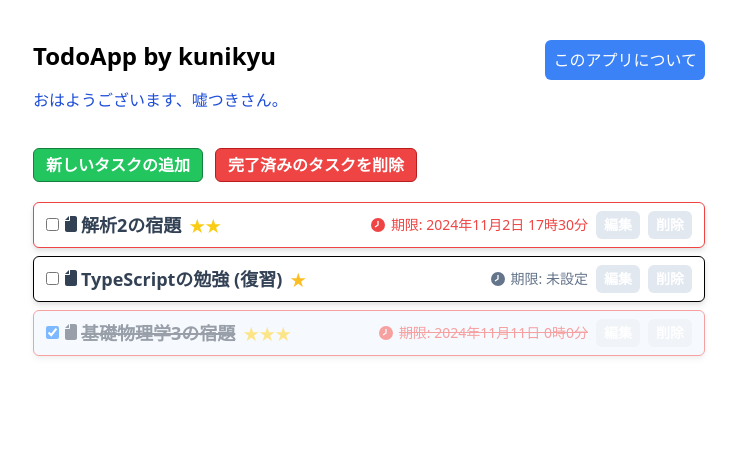
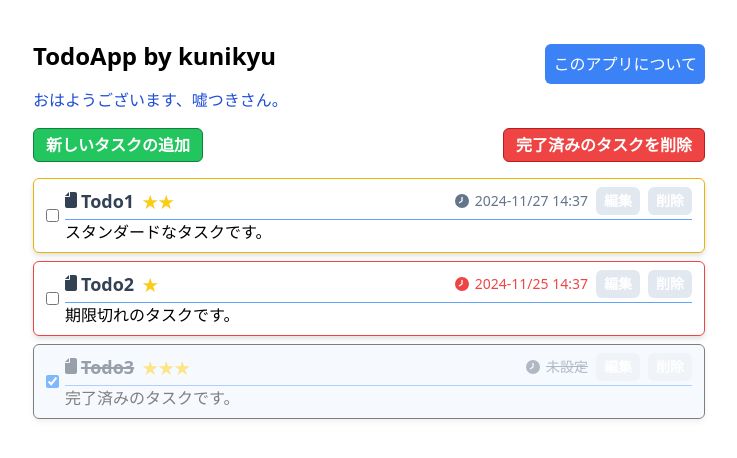
Before and after one commit to kunikyu/react-todo-app, a React (Vite) app: page / in a window 1280 px wide. Shown: the top 458 px of the page, without its empty margins (271-1008 px from the left). Built offline with nearby package versions, Linux system fonts and the light colour scheme.

Commit message:
スタイルの変更

```diff
--- a/src/App.tsx
+++ b/src/App.tsx
@@ -114,8 +114,11 @@ const App = () => {
 
   return (
     <div className="mx-auto mt-10 max-w-2xl">
-      <div className="flex">
-        <h1 className="mb-4 text-2xl font-bold">TodoApp by kunikyu</h1>
+      <div className="flex items-center">
+        <h1 className="mb-4 text-2xl font-bold">
+          TodoApp <br className="my-sm:hidden" />
+          by kunikyu
+        </h1>
         <Howto />
       </div>
       <div>
@@ -142,20 +145,26 @@ const App = () => {
         addNewTodo={addNewTodo}
         setNewTodoPopupVisible={setNewTodoPopupState}
       />
+      <div className="mb-4 flex justify-between">
         <button
           type="button"
           onClick={() => setNewTodoPopupState(true)}
-        className="my-5 mr-3 rounded-md border border-green-700 bg-green-500 px-3 py-1 font-bold text-white hover:bg-green-600"
+          className="rounded-md border border-green-700 bg-green-500 px-3 py-1 font-bold text-white hover:bg-green-600 ss:min-w-40"
         >
-        新しいタスクの追加
+          新しいタスクの
+          <br className="sm:hidden" />
+          追加
         </button>
         <button
           type="button"
           onClick={removeCompletedTodos}
-        className="my-5 rounded-md border border-red-700 bg-red-500 px-3 py-1 font-bold text-white hover:bg-red-600"
+          className="rounded-md border border-red-700 bg-red-500 px-3 py-1 font-bold text-white hover:bg-red-600 ss:min-w-40"
         >
-        完了済みのタスクを削除
+          完了済みの
+          <br className="sm:hidden" />
+          タスクを削除
         </button>
+      </div>
       <TodoList
         todos={todos}
         updateIsDone={updateIsDone}
--- a/src/EditPop.tsx
+++ b/src/EditPop.tsx
@@ -18,11 +18,11 @@ const EditPop = (props: Props) => {
   const updateTodoName = (id: string, value: string) => {
     const updatedTodos = todos.map((todo) => {
       if (todo.id === id) {
-        if (!todo.lie) {
-          return { ...todo, name: value }; // スプレッド構文
-        } else {
-          return todo;
-        }
+        // if (!todo.lie) {
+        return { ...todo, name: value }; // スプレッド構文
+        // } else {
+        //   return todo;
+        // }
       } else {
         return todo;
       }
@@ -33,11 +33,11 @@ const EditPop = (props: Props) => {
   const updateTodopriority = (id: string, value: number) => {
     const updatedTodos = todos.map((todo) => {
       if (todo.id === id) {
-        if (!todo.lie) {
-          return { ...todo, priority: value }; // スプレッド構文
-        } else {
-          return todo;
-        }
+        // if (!todo.lie) {
+        return { ...todo, priority: value }; // スプレッド構文
+        // } else {
+        //   return todo;
+        // }
       } else {
         return todo;
       }
@@ -48,11 +48,11 @@ const EditPop = (props: Props) => {
   const updateTododeadline = (id: string, value: Date) => {
     const updatedTodos = todos.map((todo) => {
       if (todo.id === id) {
-        if (!todo.lie) {
-          return { ...todo, deadline: value }; // スプレッド構文
-        } else {
-          return todo;
-        }
+        // if (!todo.lie) {
+        return { ...todo, deadline: value }; // スプレッド構文
+        // } else {
+        //   return todo;
+        // }
       } else {
         return todo;
       }
@@ -63,11 +63,11 @@ const EditPop = (props: Props) => {
   const updateTodomemo = (id: string, value: string) => {
     const updatedTodos = todos.map((todo) => {
       if (todo.id === id) {
-        if (!todo.lie) {
-          return { ...todo, memo: value }; // スプレッド構文
-        } else {
-          return todo;
-        }
+        // if (!todo.lie) {
+        return { ...todo, memo: value }; // スプレッド構文
+        // } else {
+        //   return todo;
+        // }
       } else {
         return todo;
       }
@@ -77,9 +77,8 @@ const EditPop = (props: Props) => {
   return (
     <div>
       {isPopUpVisible && (
-          <div className="fixed left-0 top-0 z-40 size-full bg-black/50"></div>
-        ) && (
-          <div className="fixed left-1/2 top-1/2 z-10 size-full max-h-max max-w-2xl -translate-x-1/2 -translate-y-1/2 rounded-md bg-gray-100 p-5 shadow-lg">
+        <div className="fixed inset-0 z-40 flex items-center justify-center bg-black/50">
+          <div className="h-max w-full max-w-2xl rounded-md bg-gray-100 p-5 shadow-lg">
             <h2 className="text-lg font-bold">タスクの編集</h2>
             {/* 編集: ここから... */}
             <div>
@@ -160,7 +159,8 @@ const EditPop = (props: Props) => {
               保存
             </button>
           </div>
-        )}
+        </div>
+      )}
     </div>
   );
 };
--- a/src/Howto.tsx
+++ b/src/Howto.tsx
@@ -21,7 +21,7 @@ const Howto = () => {
       </button>
       {isPopupOpen && (
         <div className="fixed inset-0 z-40 flex items-center justify-center bg-black/50">
-          <div className="rounded-md bg-white p-5">
+          <div className="size-full rounded-md bg-white p-5 sm:size-max">
             <h3 className="text-lg font-bold">概要</h3>
             <p>
               やることがない人はTodoを使えないなんてことはありません。
@@ -31,7 +31,7 @@ const Howto = () => {
               <br />
               <br />
               <a
-                href="https://atcoder.jp/users/kunikyu"
+                href="https://github.com/kunikyu"
                 target="_blank"
                 className="text-blue-600 underline"
               >
--- a/src/NewTodoForm.tsx
+++ b/src/NewTodoForm.tsx
@@ -37,8 +37,8 @@ const NewTodoForm: React.FC<NewTodoFormProps> = ({
     NewTodoPopupVisible && (
       <div>
         {/* ポップアップの背景半透明 */}
-        <div className="fixed left-0 top-0 z-40 size-full bg-black/50"></div>
-        <div className="fixed left-1/2 top-1/2 z-50 size-full max-h-max max-w-2xl -translate-x-1/2 -translate-y-1/2 rounded-md bg-gray-100 p-5 shadow-lg">
+        <div className="fixed inset-0 z-40 flex items-center justify-center bg-black/50">
+          <div className="size-max max-w-2xl rounded-md bg-gray-100 p-5 shadow-lg">
             <h2 className="text-lg font-bold">新しいタスクの追加</h2>
             <div>
               <div className="flex items-center space-x-2">
@@ -133,6 +133,7 @@ const NewTodoForm: React.FC<NewTodoFormProps> = ({
             </button>
           </div>
         </div>
+      </div>
     )
   );
 };
--- a/src/TodoItem.tsx
+++ b/src/TodoItem.tsx
@@ -54,9 +54,11 @@ const TodoItem = (props: Props) => {
             type="checkbox"
             checked={todo.isDone}
             onChange={(e) => props.updateIsDone(todo.id, e.target.checked)}
-            className="mr-1.5 cursor-pointer"
+            className="mr-1.5 cursor-pointer items-center"
           />
         </div>
+        <div className="w-full divide-y divide-blue-400">
+          <div className="mb-1 flex">
             <div className="flex w-full items-center text-slate-700">
               <div className="sm:flex sm:w-full">
                 <div className="flex items-baseline">
@@ -89,10 +91,10 @@ const TodoItem = (props: Props) => {
                     className="mr-1.5"
                   />
                   <div className={twMerge(todo.isDone && "line-through")}>
+                    {/* 期限: {todo.deadline && <br className="my-sm:hidden" />} */}
                     {todo.deadline
-                  ? "期限: " +
-                    dayjs(todo.deadline).format("YYYY年M月D日 H時m分")
-                  : "期限: 未設定"}
+                      ? dayjs(todo.deadline).format("YYYY-M/D H:m")
+                      : "未設定"}
                   </div>
                 </div>
               </div>
@@ -102,20 +104,22 @@ const TodoItem = (props: Props) => {
                     setEditPopUpVisible(true);
                     if (todo.lie) props.setLiepopupState(3);
                   }}
-              className="mx-2 w-11 rounded-md bg-slate-200 px-2 py-1 text-sm font-bold text-white hover:bg-blue-500"
+                  className="ml-2 w-11 rounded-md bg-slate-200 px-2 py-1 text-sm font-bold text-white hover:bg-blue-500"
                 >
                   編集
                 </button>
                 <button
                   onClick={() => props.remove(todo.id)}
-              className="w-11 rounded-md bg-slate-200 px-2 py-1 text-sm font-bold text-white hover:bg-red-500"
+                  className="ml-2 w-11 rounded-md bg-slate-200 px-2 py-1 text-sm font-bold text-white hover:bg-red-500"
                 >
                   削除
                 </button>
               </div>
             </div>
           </div>
-      <div className="ml-5 font-bold">{todo.memo}</div>
+          <div className="">{todo.memo}</div>
+        </div>
+      </div>
     </div>
   );
 };
--- a/src/initTodos.ts
+++ b/src/initTodos.ts
@@ -1,32 +1,33 @@
 import { Todo } from "./types";
 import { v4 as uuid } from "uuid"; // v4 を uuid という名前でインポート
+import dayjs from "dayjs";
 
 export const initTodos: Todo[] = [
   {
     id: uuid(), // UUID v4 を生成してIDにセット
-    name: "解析2の宿題",
+    name: "Todo1",
     isDone: false,
     priority: 2,
-    deadline: new Date(2024, 10, 2, 17, 30),
+    deadline: new Date(dayjs().add(1, "day").toDate()), // 1日後の日付をセット
     lie: false,
-    memo: "",
+    memo: "スタンダードなタスクです。",
   },
   {
     id: uuid(),
-    name: "TypeScriptの勉強 (復習)",
+    name: "Todo2",
     isDone: false,
     priority: 3,
-    deadline: null, // このTodoには期限を設定しない
-    lie: true,
-    memo: "",
+    deadline: new Date(dayjs().subtract(1, "day").toDate()), // 1日前の日付をセット
+    lie: false,
+    memo: "期限切れのタスクです。",
   },
   {
     id: uuid(),
-    name: "基礎物理学3の宿題",
+    name: "Todo3",
     isDone: true,
     priority: 1,
-    deadline: new Date(2024, 10, 11),
+    deadline: null, // 期限なしS
     lie: false,
-    memo: "",
+    memo: "完了済みのタスクです。",
   },
 ];
--- a/tailwind.config.js
+++ b/tailwind.config.js
@@ -3,6 +3,14 @@ export default {
   content: ["./index.html", "./src/**/*.{js,ts,jsx,tsx}"],
   theme: {
     extend: {},
+    screens: {
+      ss: "320px",
+      "my-sm": "370px",
+      sm: "640px",
+      md: "768px",
+      lg: "1024px",
+      xl: "1280px",
+    },
   },
   plugins: [],
 };
```
Lines whose indentation alone changed are shown as unchanged.
